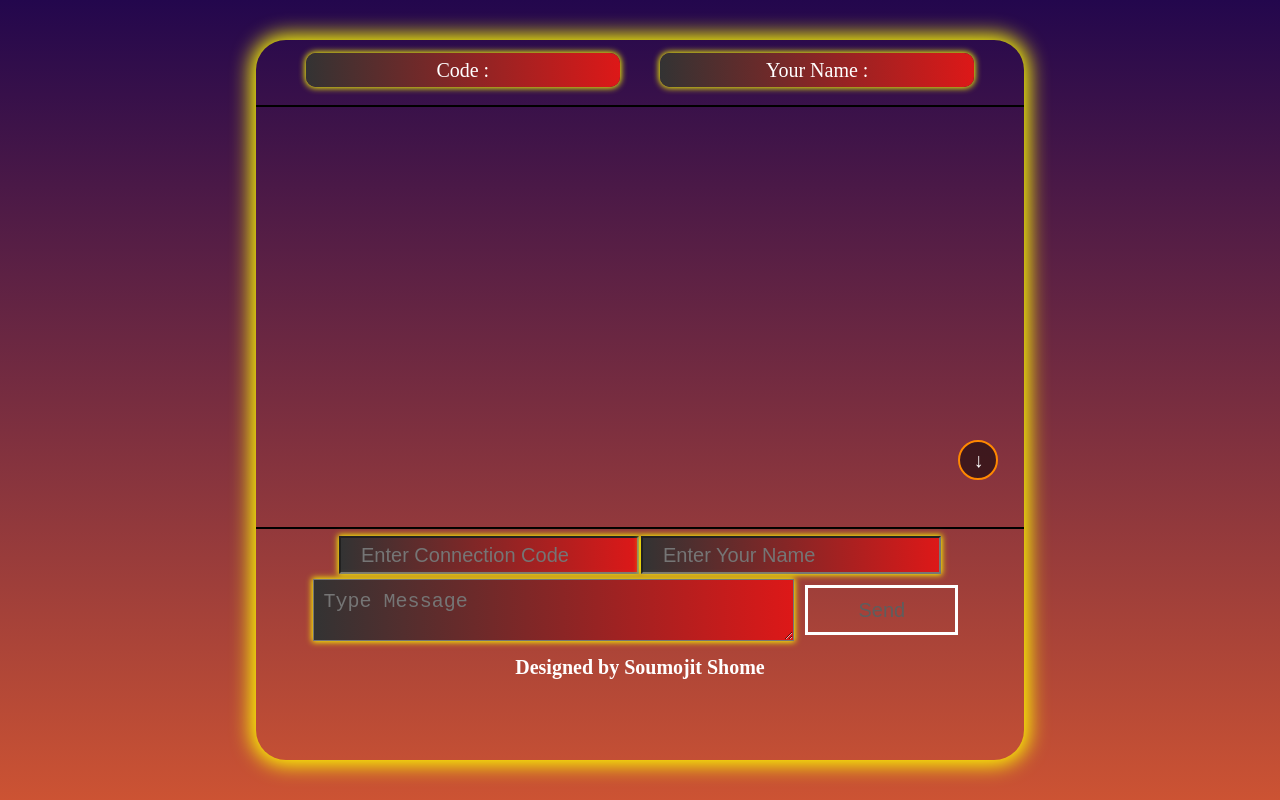
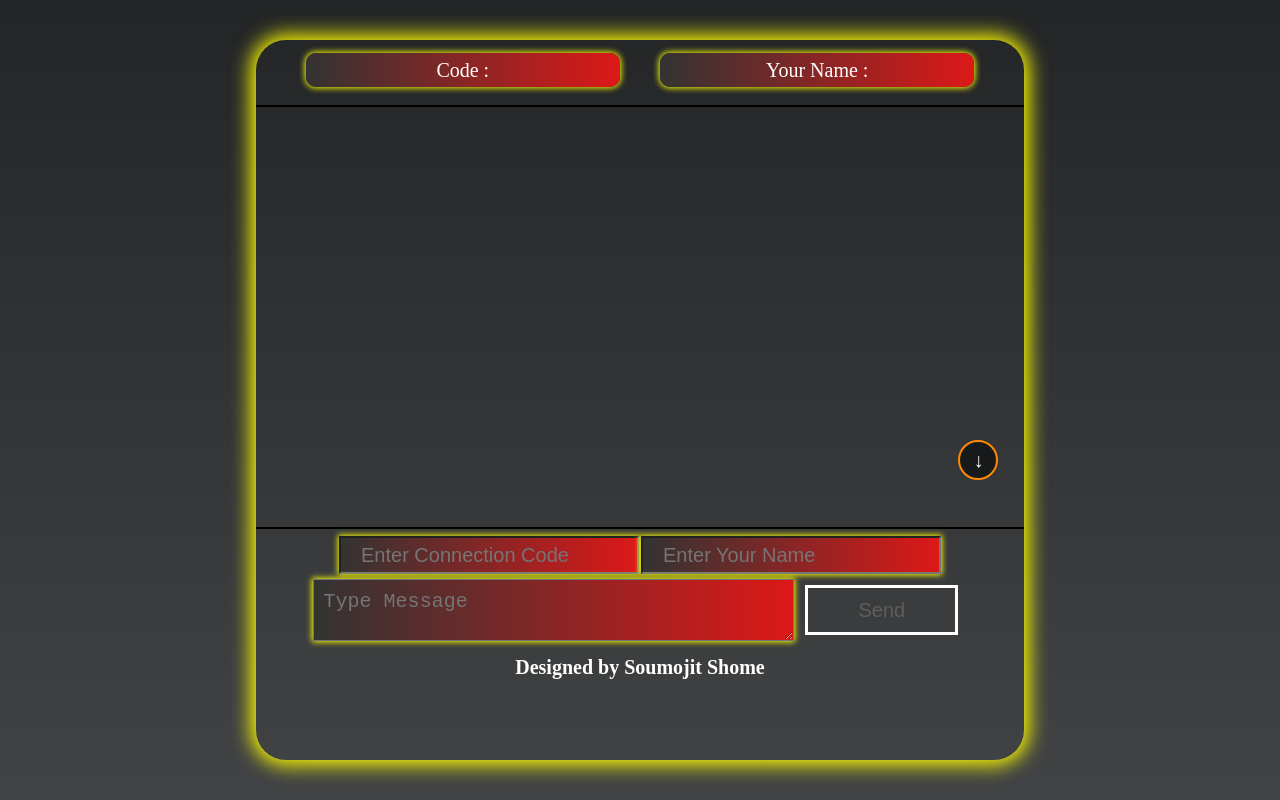
Before and after one commit to Soumojitshome2023/Simple_Chat_Application, a plain HTML site: page index.html in a window 1280 px wide. Drawn offline with Linux system fonts and the light colour scheme; no server answers.

Commit message:
bg color change

```diff
--- a/style.css
+++ b/style.css
@@ -5,7 +5,8 @@
 
 body {
     /* border: 5px solid red; */
-    background-image: linear-gradient(#23074d, #cc5333);
+    /* background-image: linear-gradient(#23074d, #cc5333); */
+    background-image: linear-gradient(#232526, #414345);
     width: 100vw;
     min-height: 100vh;
     height: fit-content;
```
